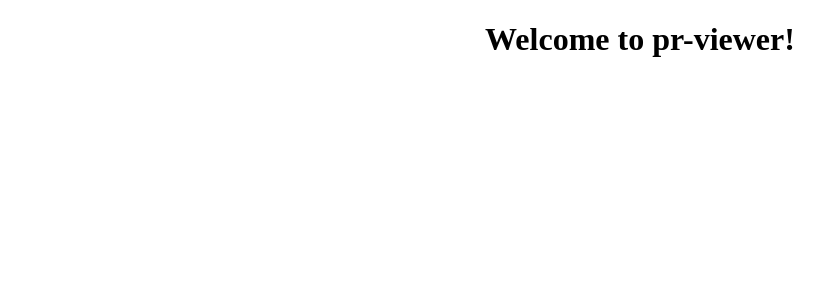
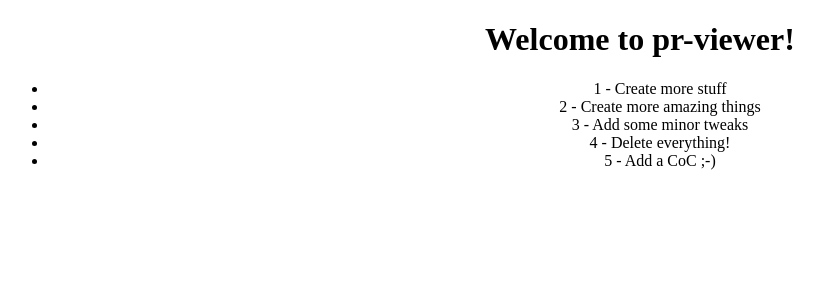
Before and after one commit to CasperKoning/pr-viewer, an Angular app: page / in a window 1280 px wide. Shown: the top 300 px of the page, without its empty margins (0-823 px from the left). Built offline with nearby package versions, Linux system fonts and the light colour scheme.

Commit message:
Build standard PR listing

```diff
--- a/src/app/app.component.html
+++ b/src/app/app.component.html
@@ -2,4 +2,5 @@
   <h1>
     Welcome to {{ title }}!
   </h1>
+  <app-pr-list></app-pr-list>
 </div>
--- a/src/app/app.module.ts
+++ b/src/app/app.module.ts
@@ -2,10 +2,12 @@ import { BrowserModule } from '@angular/platform-browser';
 import { NgModule } from '@angular/core';
 
 import { AppComponent } from './app.component';
+import { PrListComponent } from './pr-list/pr-list.component';
 
 @NgModule({
   declarations: [
-    AppComponent
+    AppComponent,
+    PrListComponent
   ],
   imports: [
     BrowserModule
--- /dev/null
+++ b/src/app/mock-prs.ts
@@ -0,0 +1,9 @@
+import { PullRequest } from './model/model';
+
+export const MockPrs: Array<PullRequest> = [
+    { id: 1, title: "Create more stuff" },
+    { id: 2, title: "Create more amazing things" },
+    { id: 3, title: "Add some minor tweaks" },
+    { id: 4, title: "Delete everything!" },
+    { id: 5, title: "Add a CoC ;-)" },
+]
--- /dev/null
+++ b/src/app/model/model.ts
@@ -0,0 +1,4 @@
+export class PullRequest {
+    id: number;
+    title: string;
+}
--- /dev/null
+++ b/src/app/pr-list/pr-list.component.html
@@ -0,0 +1,5 @@
+<ul>
+<li *ngFor="let pr of prs" [class.selected]="pr === selectedPr" (click) = "onSelect(pr)">
+  <span class="pull-request">{{pr.id}} - {{pr.title}}</span>
+</li>
+</ul>
--- /dev/null
+++ b/src/app/pr-list/pr-list.component.ts
@@ -0,0 +1,23 @@
+import { Component, OnInit } from '@angular/core';
+import { MockPrs } from '../mock-prs';
+import { PullRequest } from '../model/model';
+
+@Component({
+  selector: 'app-pr-list',
+  templateUrl: './pr-list.component.html',
+  styleUrls: ['./pr-list.component.css']
+})
+export class PrListComponent implements OnInit {
+  prs = MockPrs;
+  selectedPr: PullRequest;
+
+  constructor() { }
+
+  ngOnInit() {
+  }
+
+  onSelect(pr: PullRequest): void {
+    this.selectedPr = pr;
+  }
+
+}
```
Also changed, not shown: src/app/pr-list/pr-list.component.css (added), 1 other file (tests, documents, lock files or other folders).
